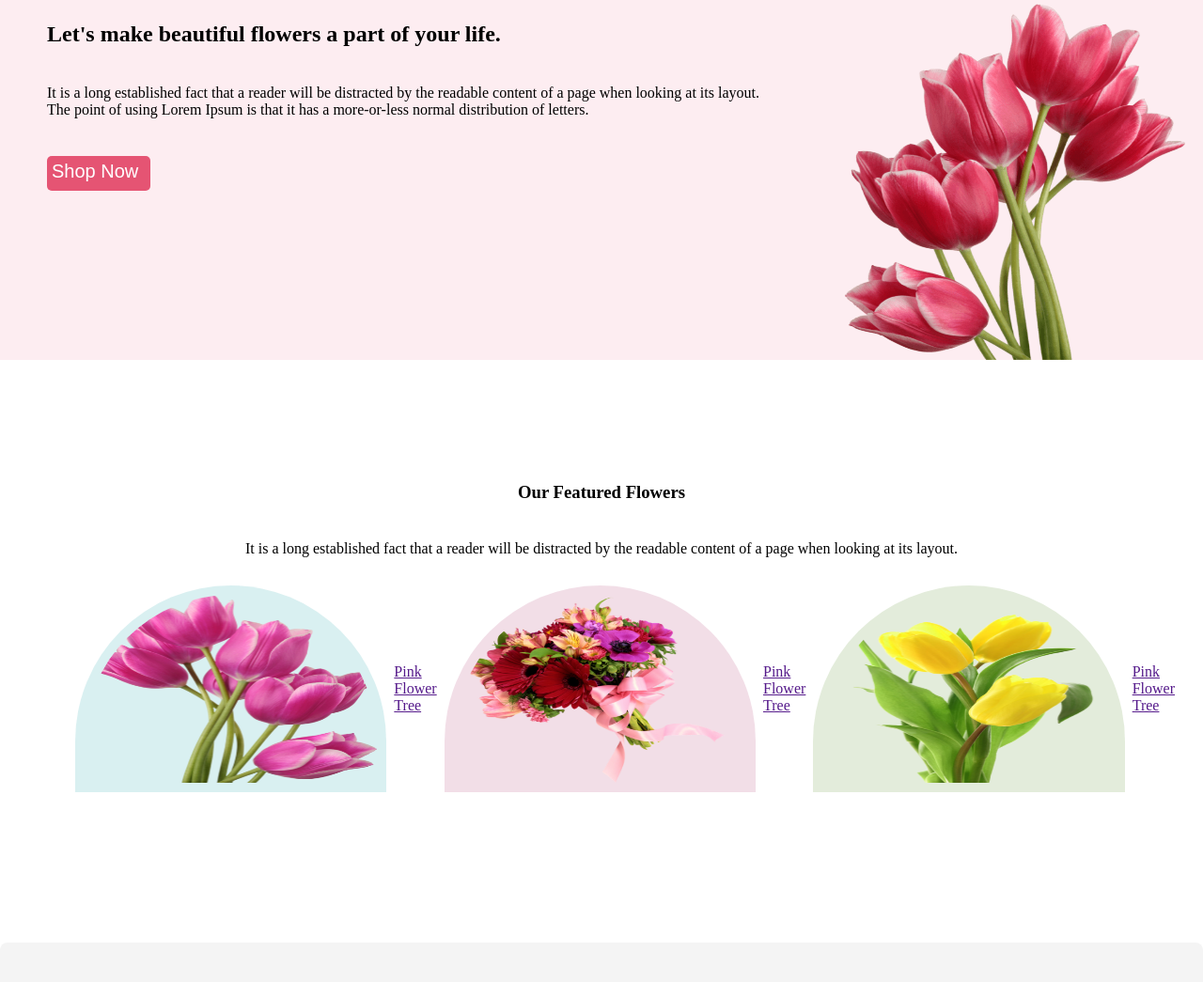
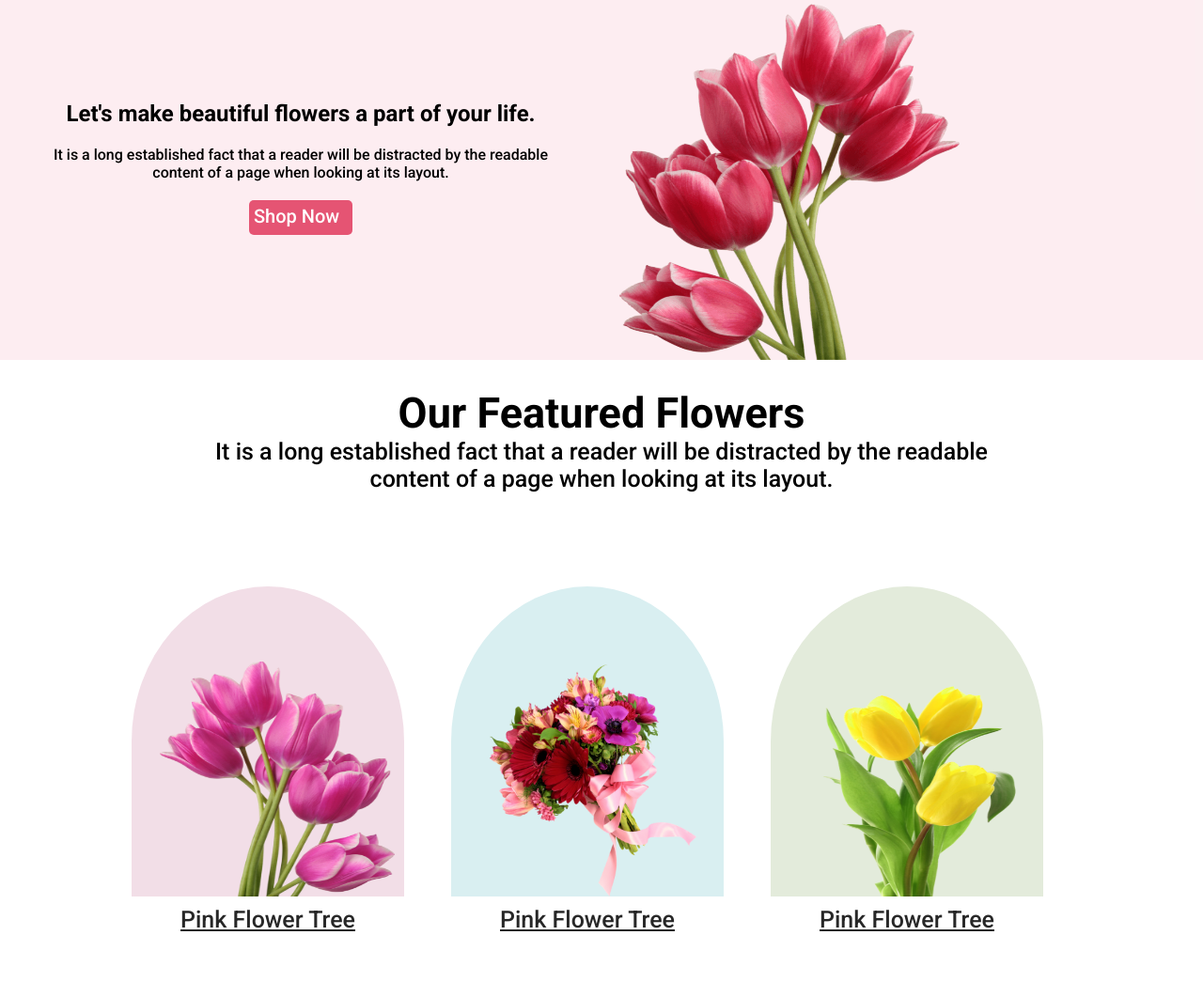
Before and after one commit to salman4897/Assignment-1, a plain HTML site: page index.html in a window 1280 px wide. Shown: the part 27-1072 px from the top of the page at 94% size. Drawn offline with Linux system fonts and the light colour scheme.

Commit message:
feature section modify

```diff
--- a/index.html
+++ b/index.html
@@ -25,9 +25,8 @@
 
             <h2 class="invite">Let's make beautiful flowers a part of your life.</h2>
 
-            <p class="pera-1">It is a long established fact that a reader will be distracted by the readable content of
-                a page when looking at its layout. The point of using Lorem Ipsum is that it has a more-or-less normal
-                distribution of letters.</p>
+            <p class="pera-1">It is a long established fact that a reader will be distracted by the readable <br> content of
+                a page when looking at its layout. </p>
 
             <button class="btn-first">Shop Now</button>
 
@@ -43,32 +42,57 @@
 
     <main>
 
-        <!--section first-feature styling-->
+        <!-- feature-section -->
+        <div class="feature-section">
 
-        <section class="first-feature">
-
-            <h3 class="heading-3">Our Featured Flowers</h3>
-
-            <p class="pera-2">It is a long established fact that a reader will be distracted by the readable content of
-                a page when looking at its layout.</p>
-
-            <div class="container-1">
-
-                <img class="pic-1" src="images file/Flower Asset/pngwing 6.png" alt="">
-
-                <div><a href="">Pink Flower Tree</a></div>
-
-                <img class="pic-2" src="images file/Flower Asset/pngwing 5.png" alt="">
-
-                <div><a href="">Pink Flower Tree</a></div>
-
-                <img class="pic-3" src="images file/Flower Asset/pngwing 7.png" alt="">
-
-                <div><a href="">Pink Flower Tree</a></div>
+            <div class="feature-head">
+        <h2 style="padding-top: 30px;">Our Featured Flowers</h2>
 
             </div>
 
-        </section>
+            <div class="feature-description">
+
+                <p>It is a long established fact that a reader will be distracted by the readable <br> content of a page when looking at its layout.</p>
+            </div>
+
+            <div class="feature-container">
+                <div class="feature " style="background-color: #F2DEE7;">
+                    <div class="image">
+                        <img src="/images file/Flower Asset/pngwing 6.png" alt="">
+                    </div>
+
+                   <div class="anchor">
+                    <a href="">Pink Flower Tree</a>
+                   </div>
+                </div>
+
+                <div class="feature" style="background-color: #D9EFF1;">
+                    <div class="image">
+                        <img src="/images file/Flower Asset/pngwing 5.png" alt="">
+                    </div>
+
+                   <div class="anchor">
+                    <a href="">Pink Flower Tree</a>
+                   </div>
+                </div>
+
+                <div class="feature" style="background-color: #E3EBDB;">
+                    <div class="image">
+                        <img src="/images file/Flower Asset/pngwing 7.png" alt="">
+                    </div>
+
+                   <div class="anchor">
+                    <a href="">Pink Flower Tree</a>
+                   </div>
+                </div>
+
+            </div>
+
+        </div>
+
+        <!--section first-feature styling-->
+
+
 
         <section class="second-feature">
 
--- a/styles file/flower.css
+++ b/styles file/flower.css
@@ -1,15 +1,8 @@
 * {
     margin: 0px;
-    padding: 0px;
+    padding: 0px;font-family: 'Roboto', sans-serif;
 }
 
-.body {
-
-    font-family: 'Lato', sans-serif;
-    font-family: 'Open Sans', sans-serif;
-    font-family: 'Roboto', sans-serif;
-
-}
 
 /* flower-header styling */
 
@@ -23,9 +16,14 @@
 }
 
 .flower-banner {
+    width: 50%;
+  display: flex;
+  flex-direction: column;
+    align-items: center;
+    justify-content: center;
 
-    align-items: center;
-    margin: 50px 50px 70px;
+    text-align: center;
+
 
 }
 
@@ -40,7 +38,7 @@
     color: white;
     font-size: 20px;
     padding: 5px;
-    margin-top: 40px;
+    margin-top: 20px;
     font-weight: 400;
 
 
@@ -48,15 +46,11 @@
 
 .invite {
 
-    margin-bottom: 40px;
+    margin-bottom: 20px;
 
 }
 
-.pera-1 {
 
-    margin-top: 40px;
-
-}
 
 .header-pic {
 
@@ -66,45 +60,63 @@
 
 }
 
-/* section first-feature styling */
+/* first-feature styling */
 
-.heading-3 {
+.feature-section{
+    height: 100vh;
+    width: 1200px;
 
     text-align: center;
-    margin-top: 90px;
+    margin: auto;
 
-}
+    }.feature-head{
+        font-size: 30px;
+        font-family: 'Roboto', sans-serif;
 
-.pera-2 {
+    }
+    .feature-container{
+        max-width: 1000px;
+
+        display: flex;
+        gap: 20px;
+        align-items: center;
+        margin: auto;
+        margin-top: 100px;
+
+    }
+    .feature-description{
+    font-size: 25px;
+        font-family: 'Roboto', sans-serif;
+
+    }
+    .feature{
+        height: 330px;
+        width: 300px;
+        border-radius:50% 50% 0px 0px ;
+        background: wheat;margin-right: 30px;
+    }
+
+    .image img{
+      width: 250px;
+      height: 250px;
+     padding-top:80px;
+     padding-left:20px ;
+    }
+
+    .anchor {
+    margin-top: 10px;
+    font-size: 25px;
+    text-align: center;
+    font-family: 'Roboto', sans-serif;
+
+    }
+    .anchor a{
+        color:#272727 ;
 
 
-    text-align: center;
-    margin: 0px 130px;
-    margin-top: 40px;
+    }
 
-}
-
-
-.container-1 {
-
-    margin-left: 50px;
-    align-items: center;
-    display: flex;
-    padding: 30px;
-    gap: 8px;
-
-}
-
-.pic-1 {
-
-    border-radius: 300px 300px 0px 0px;
-    padding: 10px;
-    background: rgba(5, 151, 160, 0.15);
-    height: 200px;
-    width: 100%;
-
-}
-
+   /* third  */
 .pic-2 {
 
     border-radius: 300px 300px 0px 0px;
```
Also changed, not shown: test.html (added, +10 -0 lines), test.css (added).
